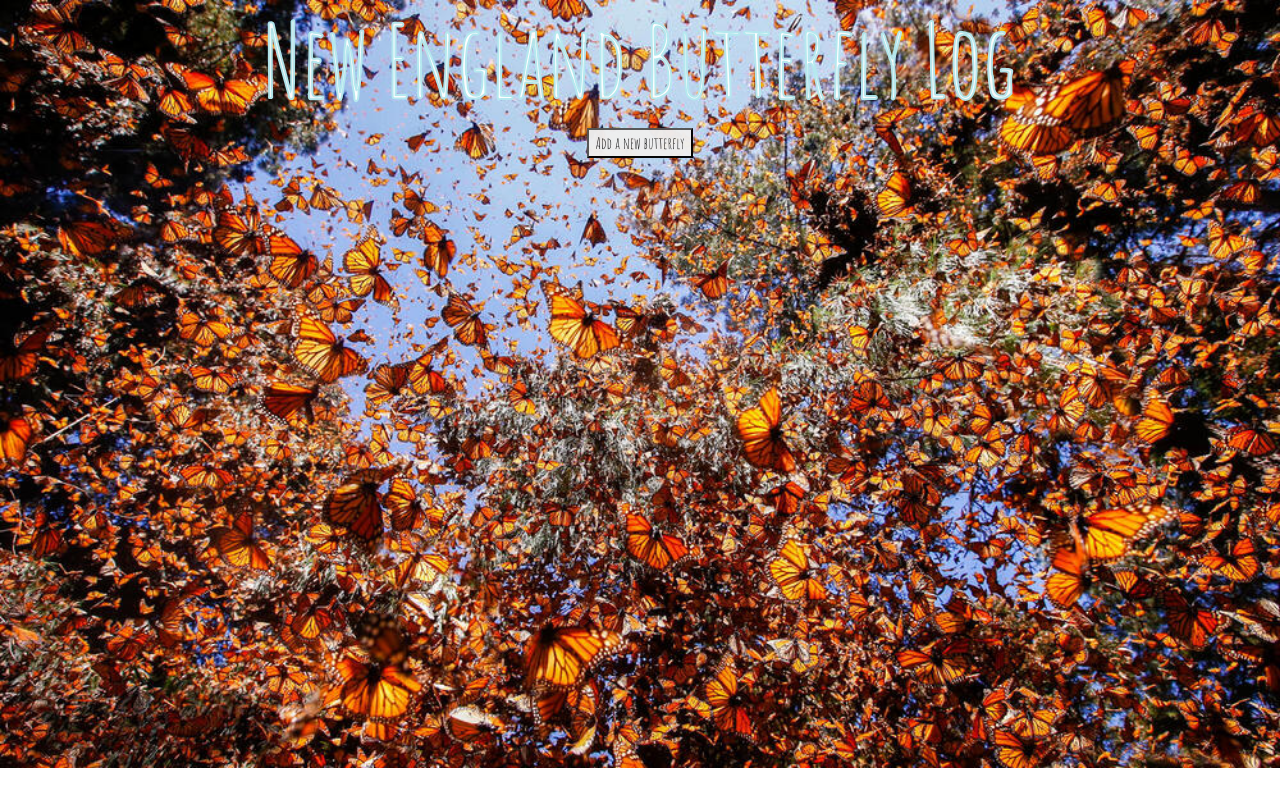
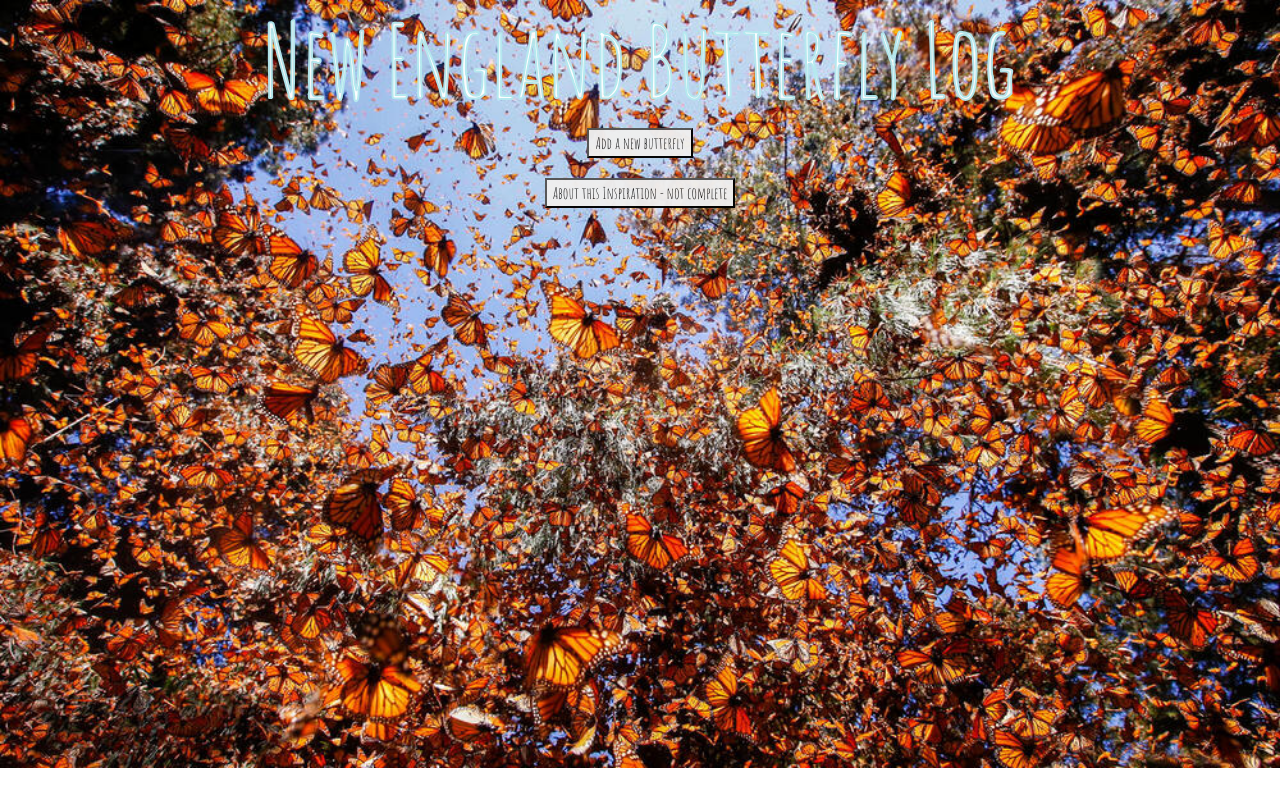
Before and after one commit to caroleatierney/Butterflies_of_New_England, a website: page index.html in a window 1280 px wide. Drawn offline with nearby package versions, Linux system fonts and the light colour scheme; no server answers.

Commit message:
about fix

```diff
--- a/index.html
+++ b/index.html
@@ -81,9 +81,11 @@
         </div>
 
         <!-- Page Links -->
-        <!-- <footer>
-            <button class="nav-link" href="about.html">About this Inspiration</button>
-        </footer> -->
+        <footer>
+            <a class="nav-link" href="about.html">
+                <button>About this Inspiration - not complete</button>
+            </a>
+        </footer>
     </div>
 
     <!-- Jquery CDN  -->
```
Also changed, not shown: about.html (+2 -3 lines).
